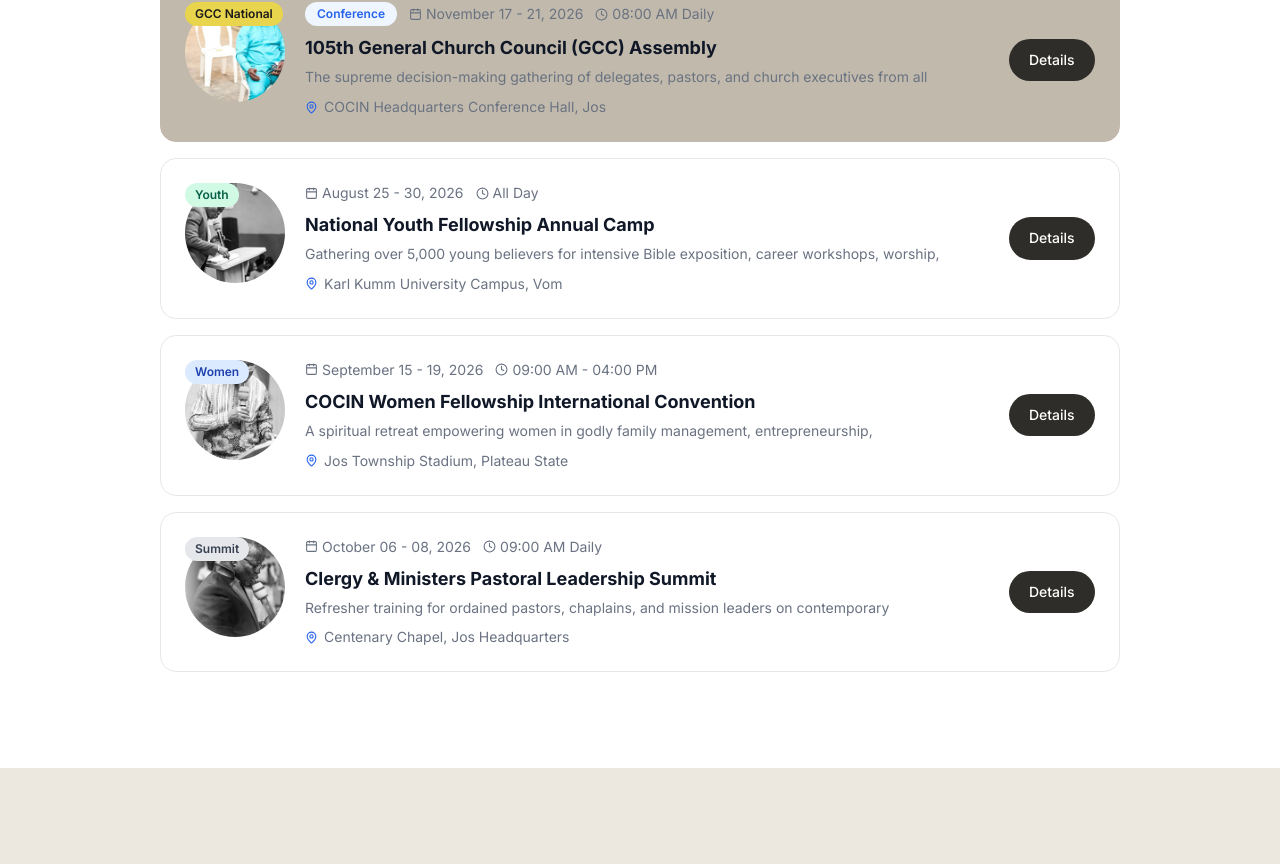
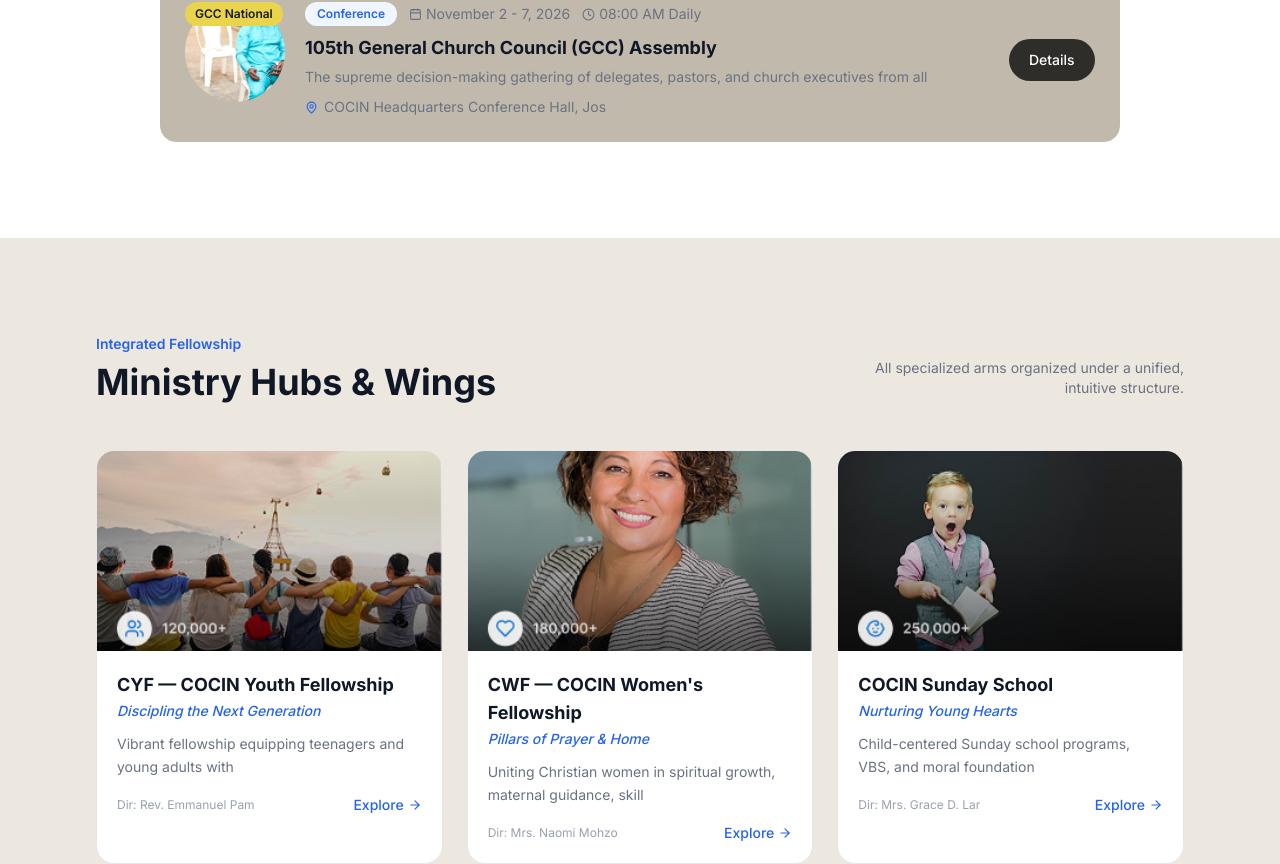
Before and after one commit to Jethrolopwus/cocin-website, a Next.js app: page / in a window 1280 px wide. Shown: the part 2769-3633 px from the top of the page. Built offline with nearby package versions, Linux system fonts and the light colour scheme.

Commit message:
fix: fix the mission and evangelism page and the ministries pages

```diff
--- a/Components/Header.tsx
+++ b/Components/Header.tsx
@@ -56,18 +56,18 @@
   ],
   Ministries: [
     {
-      label: "Youth Ministry",
+      label: "CYF — COCIN Youth Fellowship",
       description: "Empowering young disciples for kingdom leadership",
       href: "/ministries",
     },
     {
-      label: "Women Fellowship",
+      label: "CWF — COCIN Women's Fellowship",
       description:
         "Building virtuous, prayerful and community-minded women",
       href: "/ministries",
     },
     {
-      label: "Children Ministry",
+      label: "COCIN Sunday School",
       description:
         "Nurturing the next generation in sound Christian doctrine",
       href: "/ministries",
--- a/Components/MinistrySection.tsx
+++ b/Components/MinistrySection.tsx
@@ -4,7 +4,7 @@
 const ministries = [
   {
     image: "/Container6.png",
-    title: "Youth Ministry",
+    title: "CYF — COCIN Youth Fellowship",
     subtitle: "Discipling the Next Generation",
     description:
       "Vibrant fellowship equipping teenagers and young adults with",
@@ -12,7 +12,7 @@
   },
   {
     image: "/Container5.png",
-    title: "Women's Fellowship",
+    title: "CWF — COCIN Women's Fellowship",
     subtitle: "Pillars of Prayer & Home",
     description:
       "Uniting Christian women in spiritual growth, maternal guidance, skill",
@@ -20,7 +20,7 @@
   },
   {
     image: "/Container4.png",
-    title: "Children Ministry",
+    title: "COCIN Sunday School",
     subtitle: "Nurturing Young Hearts",
     description:
       "Child-centered Sunday school programs, VBS, and moral foundation",
--- a/Components/UpcomingEventsSection.tsx
+++ b/Components/UpcomingEventsSection.tsx
@@ -10,61 +10,13 @@
     category: "Conference",
     categoryBg: "#EFF6FF",
     categoryText: "#2563EB",
-    date: "November 17 - 21, 2026",
+    date: "November 2 - 7, 2026",
     time: "08:00 AM Daily",
     title: "105th General Church Council (GCC) Assembly",
     description:
       "The supreme decision-making gathering of delegates, pastors, and church executives from all",
     location: "COCIN Headquarters Conference Hall, Jos",
     isActive: true,
-  },
-  {
-    image: "/Frame-4.png",
-    badge: "Youth",
-    badgeBg: "#D1FAE5",
-    badgeText: "#065F46",
-    category: "",
-    categoryBg: "",
-    categoryText: "",
-    date: "August 25 - 30, 2026",
-    time: "All Day",
-    title: "National Youth Fellowship Annual Camp",
-    description:
-      "Gathering over 5,000 young believers for intensive Bible exposition, career workshops, worship,",
-    location: "Karl Kumm University Campus, Vom",
-    isActive: false,
-  },
-  {
-    image: "/Frame-5.png",
-    badge: "Women",
-    badgeBg: "#DBEAFE",
-    badgeText: "#1E40AF",
-    category: "",
-    categoryBg: "",
-    categoryText: "",
-    date: "September 15 - 19, 2026",
-    time: "09:00 AM - 04:00 PM",
-    title: "COCIN Women Fellowship International Convention",
-    description:
-      "A spiritual retreat empowering women in godly family management, entrepreneurship,",
-    location: "Jos Township Stadium, Plateau State",
-    isActive: false,
-  },
-  {
-    image: "/Frame-6.png",
-    badge: "Summit",
-    badgeBg: "#E5E7EB",
-    badgeText: "#374151",
-    category: "",
-    categoryBg: "",
-    categoryText: "",
-    date: "October 06 - 08, 2026",
-    time: "09:00 AM Daily",
-    title: "Clergy & Ministers Pastoral Leadership Summit",
-    description:
-      "Refresher training for ordained pastors, chaplains, and mission leaders on contemporary",
-    location: "Centenary Chapel, Jos Headquarters",
-    isActive: false,
   },
 ];
 
--- a/app/departments/evangelism-and-mission/page.tsx
+++ b/app/departments/evangelism-and-mission/page.tsx
@@ -1,3 +1,4 @@
+import Image from "next/image";
 import Link from "next/link";
 import {
   ArrowLeft,
@@ -461,10 +462,16 @@
             <div className="lg:col-span-1 space-y-6">
               {/* Acting Director Card */}
               <div className="bg-white rounded-2xl border border-gray-200 overflow-hidden sticky top-28">
-                <div className="p-6 bg-gradient-to-br from-[#EFF6FF] to-white">
-                  <div className="w-16 h-16 bg-[#2563EB] rounded-2xl flex items-center justify-center mb-4">
-                    <Globe size={28} className="text-white" />
-                  </div>
+                <div className="relative w-full" style={{ height: 300 }}>
+                  <Image
+                    src="/DEM.jpeg"
+                    alt="Rev. Moses S. Gonam — Acting Director of Evangelism and Missions"
+                    fill
+                    className="object-cover object-top"
+                    sizes="(max-width: 1024px) 100vw, 350px"
+                  />
+                </div>
+                <div className="p-6">
                   <span className="text-[#2563EB] font-semibold text-xs tracking-widest uppercase block mb-1">
                     Acting Director of Evangelism &amp; Missions
                   </span>
--- a/app/events/page.tsx
+++ b/app/events/page.tsx
@@ -14,45 +14,12 @@
     badge: "Conference",
     badgeBg: "#EFF6FF",
     badgeText: "#2563EB",
-    date: "November 17 - 21, 2026 (08:00 AM Daily)",
+    date: "November 2 - 7, 2026 (08:00 AM Daily)",
     title: "105th General Church Council (GCC) Assembly",
     description:
       "The supreme decision-making gathering of delegates, pastors, and church executives from all PCCs across Nigeria and international missions.",
     location: "COCIN Headquarters Conference Hall, Jos",
     isFeatured: true,
-  },
-  {
-    badge: "Youth",
-    badgeBg: "#D1FAE5",
-    badgeText: "#065F46",
-    date: "August 25 - 30, 2026 (All Day)",
-    title: "National Youth Fellowship Annual Camp",
-    description:
-      "Gathering over 5,000 young believers for intensive Bible exposition, career workshops, worship, and fellowship at the premier youth event.",
-    location: "Karl Kumm University Campus, Vom",
-    isFeatured: false,
-  },
-  {
-    badge: "Women",
-    badgeBg: "#DBEAFE",
-    badgeText: "#1E40AF",
-    date: "September 15 - 19, 2026 (09:00 AM - 04:00 PM)",
-    title: "COCIN Women Fellowship International Convention",
-    description:
-      "A spiritual retreat empowering women in godly family management, entrepreneurship, intercession, and community upliftment.",
-    location: "Jos Township Stadium, Plateau State",
-    isFeatured: false,
-  },
-  {
-    badge: "Summit",
-    badgeBg: "#E5E7EB",
-    badgeText: "#374151",
-    date: "October 06 - 08, 2026 (09:00 AM Daily)",
-    title: "Clergy & Ministers Pastoral Leadership Summit",
-    description:
-      "Refresher training for ordained pastors, chaplains, and mission leaders on contemporary ministry ethics and pastoral care.",
-    location: "Centenary Chapel, Jos Headquarters",
-    isFeatured: false,
   },
 ];
 
@@ -111,7 +78,7 @@
                 105th General Church Council (GCC) Assembly
               </h2>
               <p className="text-gray-400 text-sm leading-relaxed">
-                Date: November 17 - 21, 2026 • Venue: Headquarters Secretariat
+                Date: November 2 - 7, 2026 • Venue: Headquarters Secretariat
                 Auditorium, Jos. Gathering all ordained clergy, PCC executives,
                 and lay delegates across Nigeria and international fields.
               </p>
--- a/app/ministries/page.tsx
+++ b/app/ministries/page.tsx
@@ -5,9 +5,9 @@
 
 const categories = [
   "All Ministries",
-  "Youth Ministry",
-  "Women's Fellowship",
-  "Children Ministry",
+  "CYF — COCIN Youth Fellowship",
+  "CWF — COCIN Women's Fellowship",
+  "COCIN Sunday School",
   "Foreign Mission",
   "Chaplaincy Services",
   "Music & Worship",
@@ -16,30 +16,30 @@
 const ministries = [
   {
     image: "/Container6.png",
-    title: "Youth Ministry",
+    title: "CYF — COCIN Youth Fellowship",
     subtitle: "Discipling the Next Generation",
     description:
       "Vibrant fellowship equipping teenagers and young adults with spiritual conviction, academic excellence, and leadership skills.",
     director: "Rev. Emmanuel Pam",
-    category: "Youth Ministry",
+    category: "CYF — COCIN Youth Fellowship",
   },
   {
     image: "/Container5.png",
-    title: "Women's Fellowship",
+    title: "CWF — COCIN Women's Fellowship",
     subtitle: "Pillars of Prayer & Home",
     description:
       "Uniting Christian women in spiritual growth, maternal guidance, skill acquisition, and compassionate widow care.",
     director: "Mrs. Naomi Mohzo",
-    category: "Women's Fellowship",
+    category: "CWF — COCIN Women's Fellowship",
   },
   {
     image: "/Container4.png",
-    title: "Children Ministry",
+    title: "COCIN Sunday School",
     subtitle: "Nurturing Young Hearts",
     description:
       "Child-centered Sunday school programs, VBS, and moral foundation building tailored for ages 3 to 14.",
     director: "Mrs. Grace D. Lar",
-    category: "Children Ministry",
+    category: "COCIN Sunday School",
   },
   {
     image: "/Container3.png",
```
Also changed, not shown: public/DEM.jpeg (added).
